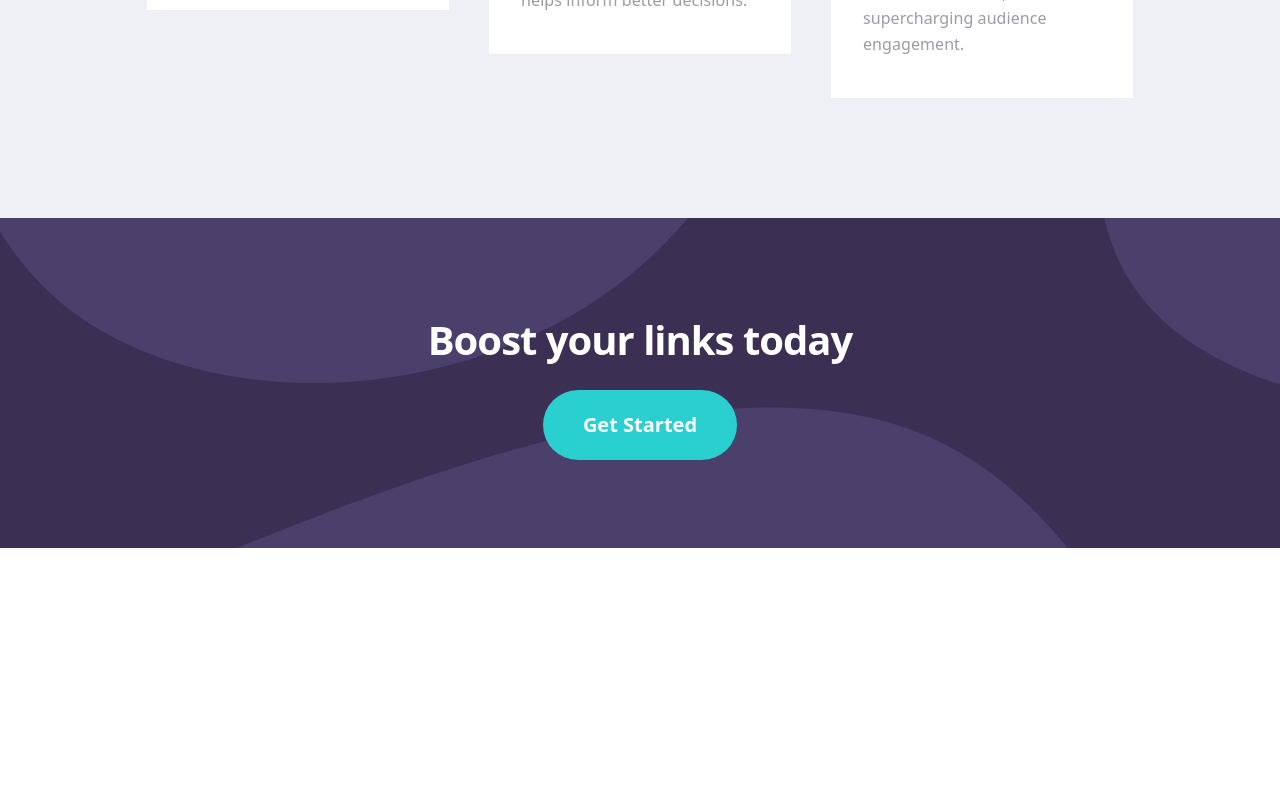
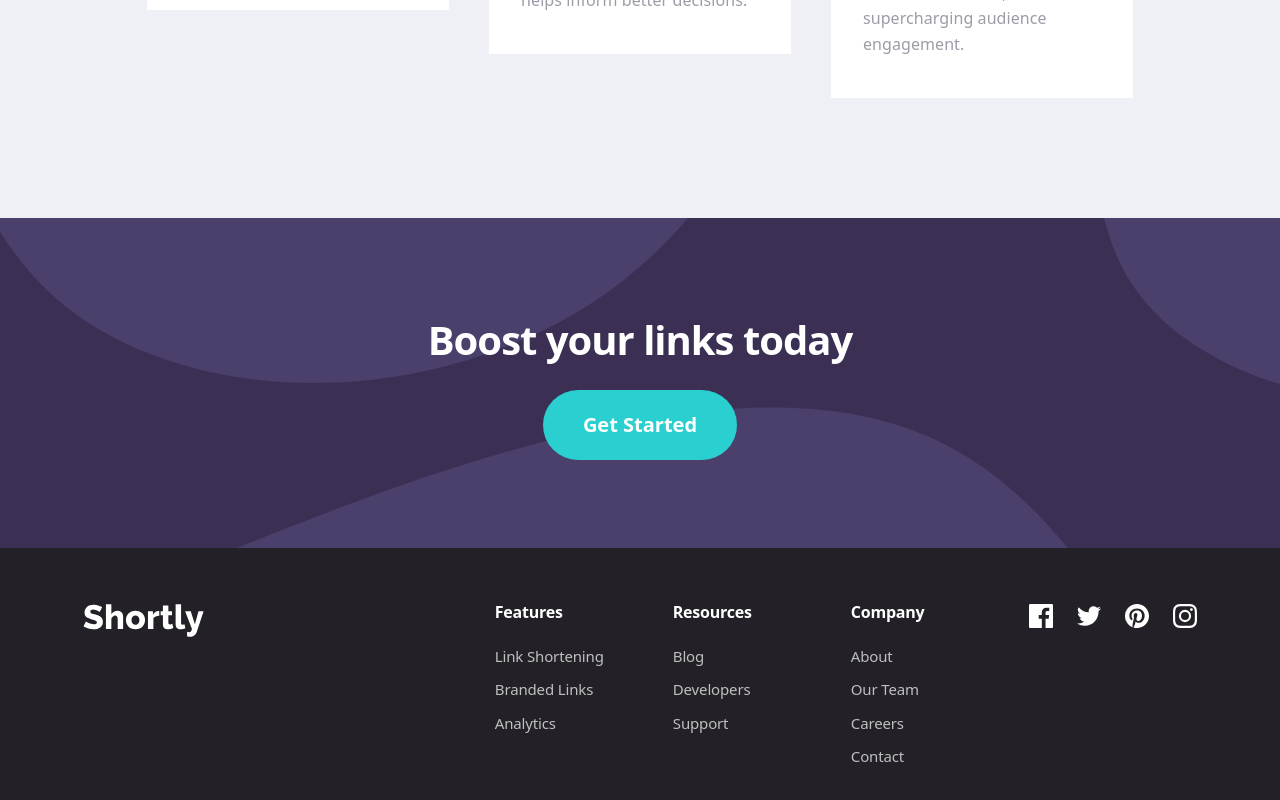
Before and after one commit to Senatrius/shortnr, a React (Vite) app: page / in a window 1280 px wide. Shown: the part 1545-2345 px from the top of the page. Before the commit the page ends 2093 px from the top, so only its background shows below. Built offline with nearby package versions, Linux system fonts and the light colour scheme.

Commit message:
add footer section

```diff
--- a/src/App.tsx
+++ b/src/App.tsx
@@ -1,5 +1,6 @@
 import { Cta } from './components/Cta';
 import { Features } from './components/Features';
+import { Footer } from './components/Footer';
 import { Header } from './components/Header';
 import { Hero } from './components/Hero';
 
@@ -10,6 +11,7 @@ function App() {
       <Hero />
       <Features />
       <Cta />
+      <Footer />
     </>
   );
 }
--- /dev/null
+++ b/src/components/Footer.tsx
@@ -0,0 +1,156 @@
+export const Footer = () => {
+  return (
+    <footer className='bg-secondary-500 py-14'>
+      <div className='mx-auto flex w-[87%] flex-col items-center md:flex-row md:items-start'>
+        <img
+          className='brightness-0 invert md:mr-auto'
+          src='./src/assets/logo.svg'
+          alt='Footer shortly company logo'
+        />
+        <nav className='my-12 flex flex-col gap-11 text-center md:my-0 md:flex-row md:gap-[1.125rem] md:text-left'>
+          <div className='min-w-[6.25rem] lg:min-w-[10rem]'>
+            <h4 className='mb-6 text-heading-100 text-white'>Features</h4>
+            <ul className='flex flex-col gap-2 whitespace-nowrap'>
+              <li>
+                <a
+                  className='text-normal-100 text-secondary-200 hover:text-primary-100'
+                  href='#'>
+                  Link Shortening
+                </a>
+              </li>
+              <li>
+                <a
+                  className='text-normal-100 text-secondary-200 hover:text-primary-100'
+                  href='#'>
+                  Branded Links
+                </a>
+              </li>
+              <li>
+                <a
+                  className='text-normal-100 text-secondary-200 hover:text-primary-100'
+                  href='#'>
+                  Analytics
+                </a>
+              </li>
+            </ul>
+          </div>
+          <div className='min-w-[6.25rem] lg:min-w-[10rem]'>
+            <h4 className='mb-6 text-heading-100 text-white'>Resources</h4>
+            <ul className='flex flex-col gap-2 whitespace-nowrap'>
+              <li>
+                <a
+                  className='text-normal-100 text-secondary-200 hover:text-primary-100'
+                  href='#'>
+                  Blog
+                </a>
+              </li>
+              <li>
+                <a
+                  className='text-normal-100 text-secondary-200 hover:text-primary-100'
+                  href='#'>
+                  Developers
+                </a>
+              </li>
+              <li>
+                <a
+                  className='text-normal-100 text-secondary-200 hover:text-primary-100'
+                  href='#'>
+                  Support
+                </a>
+              </li>
+            </ul>
+          </div>
+          <div className='min-w-[6.25rem] lg:min-w-[10rem]'>
+            <h4 className='mb-6 text-heading-100 text-white'>Company</h4>
+            <ul className='flex flex-col gap-2 whitespace-nowrap'>
+              <li>
+                <a
+                  className='text-normal-100 text-secondary-200 hover:text-primary-100'
+                  href='#'>
+                  About
+                </a>
+              </li>
+              <li>
+                <a
+                  className='text-normal-100 text-secondary-200 hover:text-primary-100'
+                  href='#'>
+                  Our Team
+                </a>
+              </li>
+              <li>
+                <a
+                  className='text-normal-100 text-secondary-200 hover:text-primary-100'
+                  href='#'>
+                  Careers
+                </a>
+              </li>
+              <li>
+                <a
+                  className='text-normal-100 text-secondary-200 hover:text-primary-100'
+                  href='#'>
+                  Contact
+                </a>
+              </li>
+            </ul>
+          </div>
+          <div className='flex-grow'>
+            <ul className='flex items-center gap-6'>
+              <li className='text-white hover:text-primary-100'>
+                <a href='#'>
+                  <svg
+                    xmlns='http://www.w3.org/2000/svg'
+                    width='24'
+                    height='24'>
+                    <path
+                      fill='currentColor'
+                      d='M22.675 0H1.325C.593 0 0 .593 0 1.325v21.351C0 23.407.593 24 1.325 24H12.82v-9.294H9.692v-3.622h3.128V8.413c0-3.1 1.893-4.788 4.659-4.788 1.325 0 2.463.099 2.795.143v3.24l-1.918.001c-1.504 0-1.795.715-1.795 1.763v2.313h3.587l-.467 3.622h-3.12V24h6.116c.73 0 1.323-.593 1.323-1.325V1.325C24 .593 23.407 0 22.675 0z'
+                    />
+                  </svg>
+                </a>
+              </li>
+              <li className='text-white hover:text-primary-100'>
+                <a href='#'>
+                  <svg
+                    xmlns='http://www.w3.org/2000/svg'
+                    width='24'
+                    height='20'>
+                    <path
+                      fill='currentColor'
+                      d='M24 2.557a9.83 9.83 0 01-2.828.775A4.932 4.932 0 0023.337.608a9.864 9.864 0 01-3.127 1.195A4.916 4.916 0 0016.616.248c-3.179 0-5.515 2.966-4.797 6.045A13.978 13.978 0 011.671 1.149a4.93 4.93 0 001.523 6.574 4.903 4.903 0 01-2.229-.616c-.054 2.281 1.581 4.415 3.949 4.89a4.935 4.935 0 01-2.224.084 4.928 4.928 0 004.6 3.419A9.9 9.9 0 010 17.54a13.94 13.94 0 007.548 2.212c9.142 0 14.307-7.721 13.995-14.646A10.025 10.025 0 0024 2.557z'
+                    />
+                  </svg>
+                </a>
+              </li>
+              <li className='text-white hover:text-primary-100'>
+                <a href='#'>
+                  <svg
+                    xmlns='http://www.w3.org/2000/svg'
+                    width='24'
+                    height='24'>
+                    <path
+                      fill='currentColor'
+                      d='M12 0C5.373 0 0 5.372 0 12c0 5.084 3.163 9.426 7.627 11.174-.105-.949-.2-2.405.042-3.441.218-.937 1.407-5.965 1.407-5.965s-.359-.719-.359-1.782c0-1.668.967-2.914 2.171-2.914 1.023 0 1.518.769 1.518 1.69 0 1.029-.655 2.568-.994 3.995-.283 1.194.599 2.169 1.777 2.169 2.133 0 3.772-2.249 3.772-5.495 0-2.873-2.064-4.882-5.012-4.882-3.414 0-5.418 2.561-5.418 5.207 0 1.031.397 2.138.893 2.738a.36.36 0 01.083.345l-.333 1.36c-.053.22-.174.267-.402.161-1.499-.698-2.436-2.889-2.436-4.649 0-3.785 2.75-7.262 7.929-7.262 4.163 0 7.398 2.967 7.398 6.931 0 4.136-2.607 7.464-6.227 7.464-1.216 0-2.359-.631-2.75-1.378l-.748 2.853c-.271 1.043-1.002 2.35-1.492 3.146C9.57 23.812 10.763 24 12 24c6.627 0 12-5.373 12-12 0-6.628-5.373-12-12-12z'
+                    />
+                  </svg>
+                </a>
+              </li>
+              <li className='text-white hover:text-primary-100'>
+                <a href='#'>
+                  <svg
+                    xmlns='http://www.w3.org/2000/svg'
+                    width='24'
+                    height='24'>
+                    <path
+                      fill='currentColor'
+                      d='M12 2.163c3.204 0 3.584.012 4.85.07 3.252.148 4.771 1.691 4.919 4.919.058 1.265.069 1.645.069 4.849 0 3.205-.012 3.584-.069 4.849-.149 3.225-1.664 4.771-4.919 4.919-1.266.058-1.644.07-4.85.07-3.204 0-3.584-.012-4.849-.07-3.26-.149-4.771-1.699-4.919-4.92-.058-1.265-.07-1.644-.07-4.849 0-3.204.013-3.583.07-4.849.149-3.227 1.664-4.771 4.919-4.919 1.266-.057 1.645-.069 4.849-.069zM12 0C8.741 0 8.333.014 7.053.072 2.695.272.273 2.69.073 7.052.014 8.333 0 8.741 0 12c0 3.259.014 3.668.072 4.948.2 4.358 2.618 6.78 6.98 6.98C8.333 23.986 8.741 24 12 24c3.259 0 3.668-.014 4.948-.072 4.354-.2 6.782-2.618 6.979-6.98.059-1.28.073-1.689.073-4.948 0-3.259-.014-3.667-.072-4.947-.196-4.354-2.617-6.78-6.979-6.98C15.668.014 15.259 0 12 0zm0 5.838a6.162 6.162 0 100 12.324 6.162 6.162 0 000-12.324zM12 16a4 4 0 110-8 4 4 0 010 8zm6.406-11.845a1.44 1.44 0 100 2.881 1.44 1.44 0 000-2.881z'
+                    />
+                  </svg>
+                </a>
+              </li>
+            </ul>
+          </div>
+        </nav>
+      </div>
+    </footer>
+  );
+};
```
